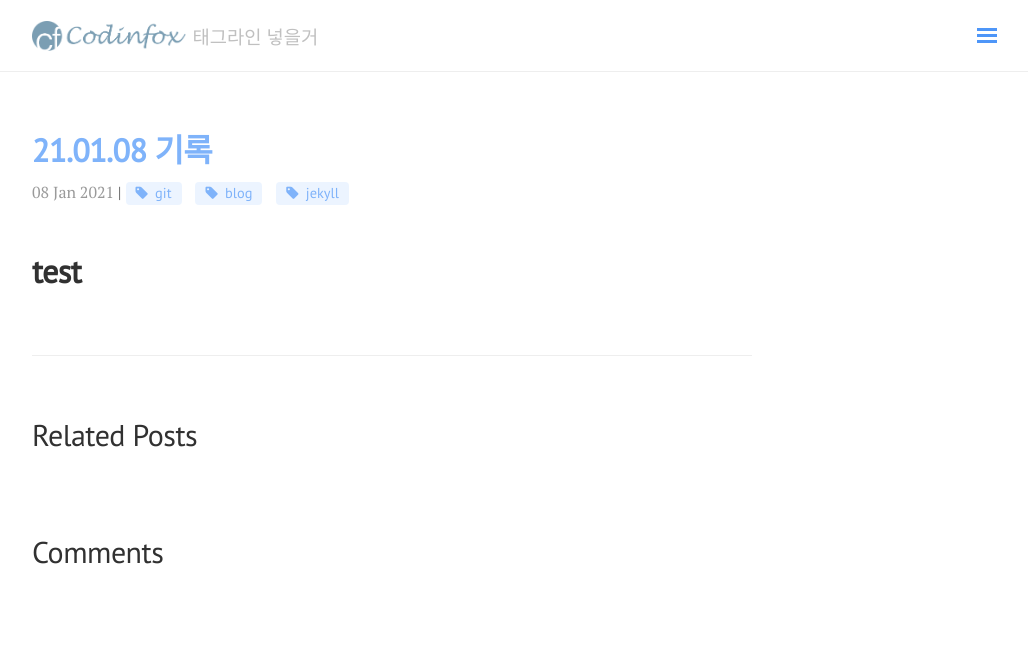
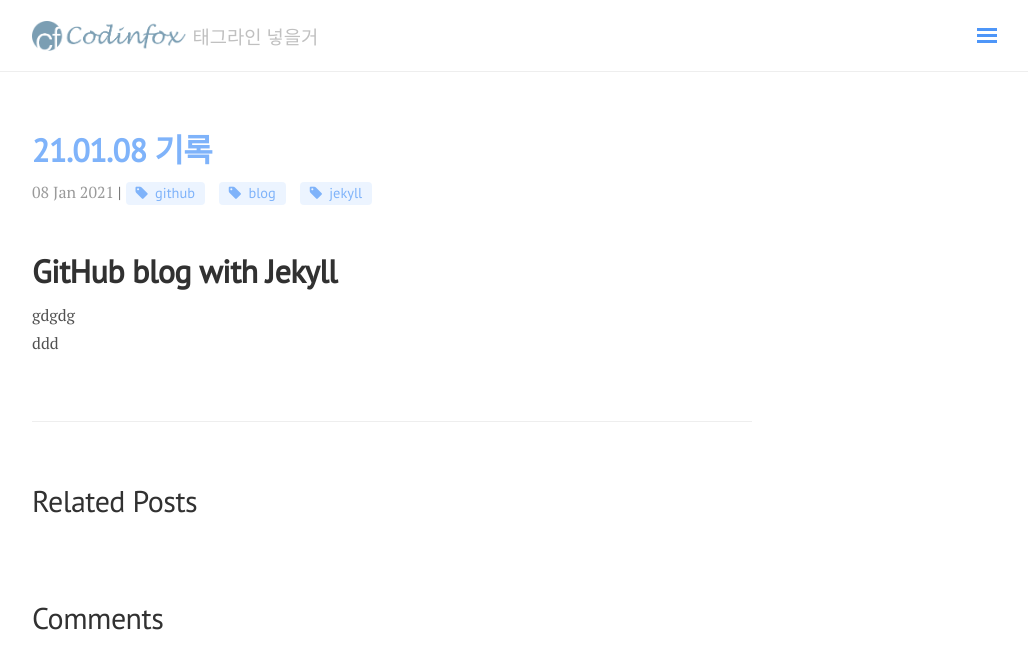
Before and after one commit to ukcastle/ukcastle.github.io, a Jekyll site: the page built from _posts/TiL/2021-01-08-Today-I-Learned.md, in a window 1280 px wide. Shown: the top 669 px of the page, without its empty margins (248-1276 px from the left). Built offline with Jekyll 4.4.1, drawn with Linux system fonts in a browser that asks for light colours; nearby versions of some CDN libraries; comment, search, counter and statistics services are not loaded.

Commit message:
docs: TiL 210108

```diff
--- a/_config.yml
+++ b/_config.yml
@@ -40,9 +40,10 @@ nav:
   Home:
     - '/'
   Blog:
-    - '/blog/'
-    - { Categories: '/blog/categories/' }
-    - { Tags: '/blog/tags/' }
+    - '/blog/categories/'
+    - { TIL (Today I Learned): '/blog/categories/#TiL' }
+    - { 잡다한 이야기: '/blog/categories/#etc' }
+    # - { Tags: '/blog/tags/' }
   About:
     - '/about/'
   Github Project:
--- a/_posts/2021-01-08-Today-I-Learned.md
+++ /dev/null
@@ -1,8 +0,0 @@
----
-layout: post
-title: 21.01.08 기록
-category: TIL
-tag: [git, blog, jekyll]
----
-
-# test
--- /dev/null
+++ b/_posts/TiL/2021-01-08-Today-I-Learned.md
@@ -0,0 +1,11 @@
+---
+layout: post
+title: 21.01.08 기록
+category: TiL
+tag: [github, blog, jekyll]
+---
+
+# GitHub blog with Jekyll
+
+gdgdg
+ddd
```
